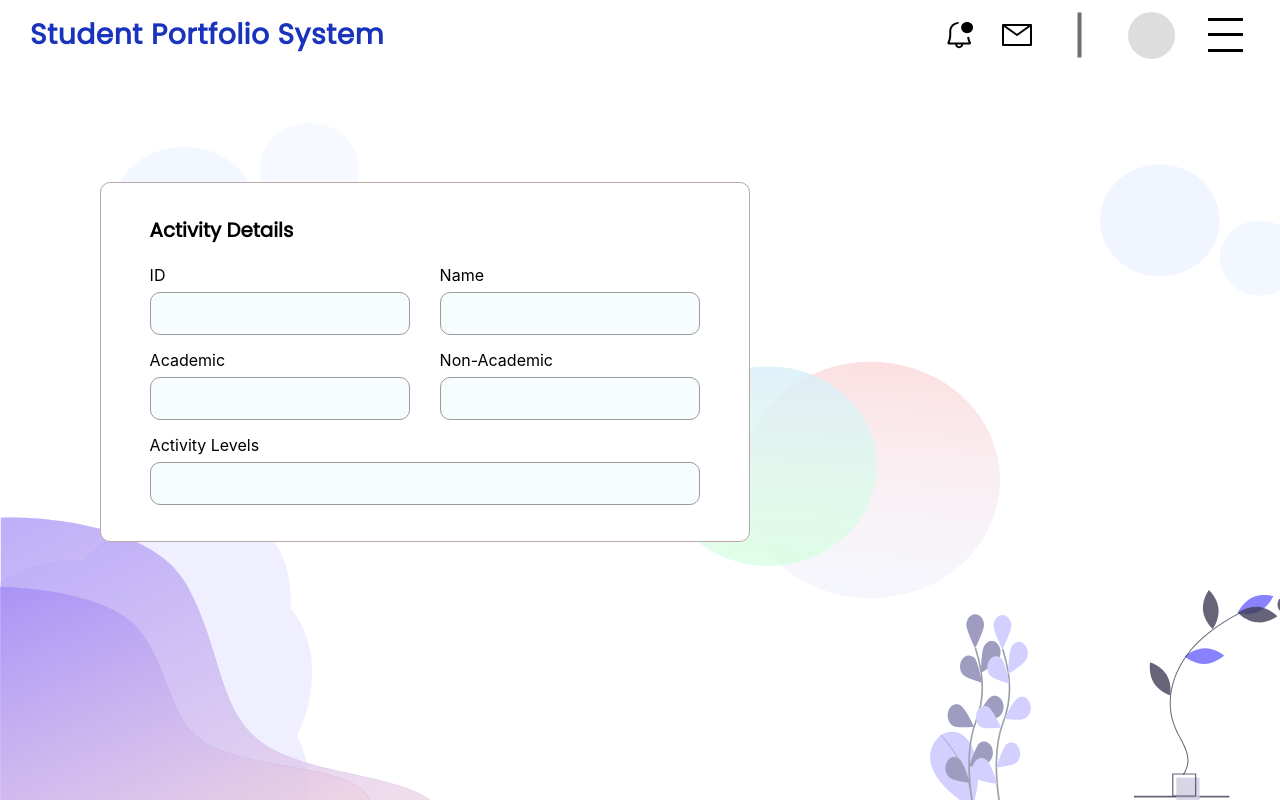
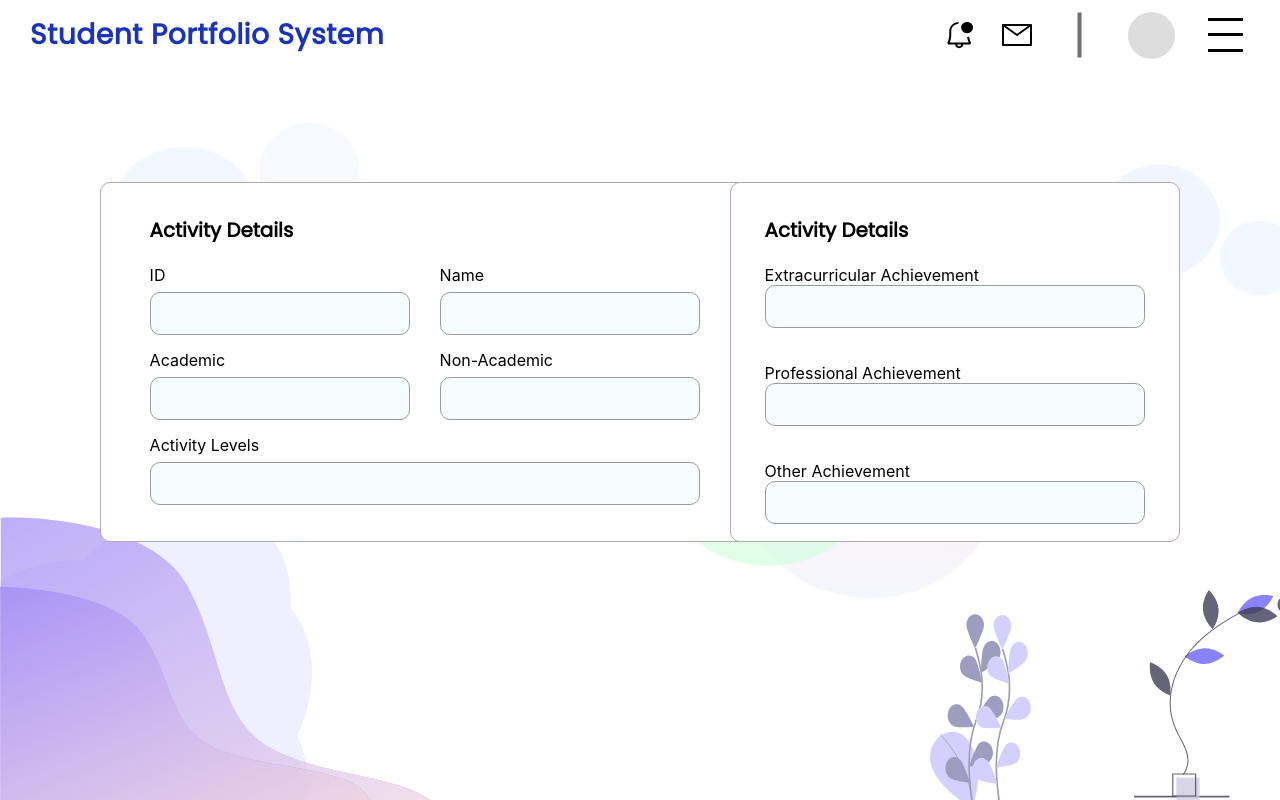
Before and after one commit to PrinceSP/sysPort, a React (Create React App) app: page /activityForm in a window 1280 px wide. Built offline with nearby package versions, Linux system fonts and the light colour scheme.

Commit message:
finishing activity page

```diff
--- a/src/components/molecules/activityDetails/index.css
+++ b/src/components/molecules/activityDetails/index.css
@@ -1,18 +1,3 @@
-/* .academicContainer{
-  width:650px;
-  height:360px;
-  display: flex;
-  align-items: center;
-  justify-content:center;
-  flex-direction: column;
-  border: 1px solid #BAA7A7;
-  border-radius:10px;
-  background-color: #fff;
-  z-index:1;
-  position:absolute;
-  top:182px;
-  left:100px;
-} */
 .academicContainer>p{
   width:85%;
   height:30px;
@@ -37,18 +22,3 @@
 .academicActivityDatas>Inputs:nth-child(5){
   grid-area:levels;
 }
-
-.academicActivityDatas{
-  width:85%;
-  height:60%;
-  display: grid;
-  grid-template-columns:repeat(2,290px);
-  grid-template-rows:repeat(4,50px);
-  grid-template-areas:
-    "id name"
-    "academic non"
-    "levels levels"
-  ;
-  grid-row-gap:35px;
-  margin-bottom:30px;
-}
--- a/src/components/molecules/activityDetails/index.js
+++ b/src/components/molecules/activityDetails/index.js
@@ -4,7 +4,7 @@ import './index.css'
 
 
 
-const ActivityDetails = ({width,height,top,left,right,title})=>{
+const ActivityDetails = ({width,display,height,col,row,top,left,right,title,isActivity=false})=>{
 
   const styles={
     container:{
@@ -20,21 +20,52 @@ const ActivityDetails = ({width,height,top,left,right,title})=>{
       zIndex:1,
       position:'absolute',
       top,left,right,
+    },
+    one:{
+      gridArea:'ext'
+    },
+    two:{
+      gridArea:'prof'
+    },
+    three:{
+      gridArea:'other'
+    },
+    achievementDetails:{
+      width:'85%',
+      height:'60%',
+      display,
+      flexDirection:'column',
+      gridTemplateColumns:`repeat(${col},290px)`,
+      gridTemplateRows:`repeat(${row},50px)`,
+      gridRowGap:'35px',
+      marginBottom:'30px'
     }
+
   }
 
-  const {container} = styles
+  const {container,one,two,three,achievementDetails} = styles
 
   return(
     <div style={container} className='academicContainer'>
       <p>{title}</p>
-      <div className='academicActivityDatas'>
-        <Inputs title='ID' clr='#000' bclr='#9B9A9A' rad ='10px'/>
-        <Inputs title='Name' bclr='#9B9A9A' rad ='10px'/>
-        <Inputs title='Academic' bclr='#9B9A9A' rad ='10px'/>
-        <Inputs title='Non-Academic' bclr='#9B9A9A' rad ='10px'/>
-        <Inputs title='Activity Levels' width='550px' bclr='#9B9A9A' rad ='10px'/>
-      </div>
+        {
+          isActivity &&
+          <div style={achievementDetails}>
+            <Inputs title='ID' clr='#000' bclr='#9B9A9A' rad ='10px'/>
+            <Inputs title='Name' bclr='#9B9A9A' rad ='10px'/>
+            <Inputs title='Academic' bclr='#9B9A9A' rad ='10px'/>
+            <Inputs title='Non-Academic' bclr='#9B9A9A' rad ='10px'/>
+            <Inputs title='Activity Levels' width='550px' bclr='#9B9A9A' rad ='10px'/>
+          </div>
+        }
+        {
+          !isActivity &&
+          <div style={achievementDetails}>
+            <Inputs style={one} width='380px' title='Extracurricular Achievement' clr='#000' bclr='#9B9A9A' rad ='10px'/>
+            <Inputs style={two} width='380px' title='Professional Achievement' bclr='#9B9A9A' rad ='10px'/>
+            <Inputs style={three} width='380px' title='Other Achievement' bclr='#9B9A9A' rad ='10px'/>
+          </div>
+        }
     </div>
   )
 }
--- a/src/components/molecules/header/index.js
+++ b/src/components/molecules/header/index.js
@@ -72,7 +72,8 @@ const Header = ({position}) => {
       justifyContent:'space-between',
       padding:'0 30px',
       position,
-      top:0
+      top:0,
+      zIndex:2
     },
     h1:{
       fontFamily: 'Poppins',
--- a/src/pages/activityForm/index.js
+++ b/src/pages/activityForm/index.js
@@ -17,17 +17,9 @@ const ActivityForm = () => {
         <img src={BubRight} alt='illustrations'/>
         <img src={Flowers} alt='illustrations'/>
       </div>
-      {/*<div className='academicContainer'>
-        <p>Activity Details</p>
-        <div className='academicActivityDatas'>
-          <Inputs title='ID' clr='#000' bclr='#9B9A9A' rad ='10px'/>
-          <Inputs title='Name' bclr='#9B9A9A' rad ='10px'/>
-          <Inputs title='Academic' bclr='#9B9A9A' rad ='10px'/>
-          <Inputs title='Non-Academic' bclr='#9B9A9A' rad ='10px'/>
-          <Inputs title='Activity Levels' width='550px' bclr='#9B9A9A' rad ='10px'/>
-        </div>
-      </div>*/}
-      <ActivityDetails height='360px' width='650px' left='100px' top='182px' title='Activity Details'/>
+
+      <ActivityDetails col='2' row='4'isActivity='true' height='360px' width='650px' left='100px' top='182px' title='Activity Details' display='grid'/>
+      <ActivityDetails col='1' row='3'height='360px' width='450px' right='100px' top='182px' title='Activity Details' display='flex'/>
     </div>
   )
 }
```
